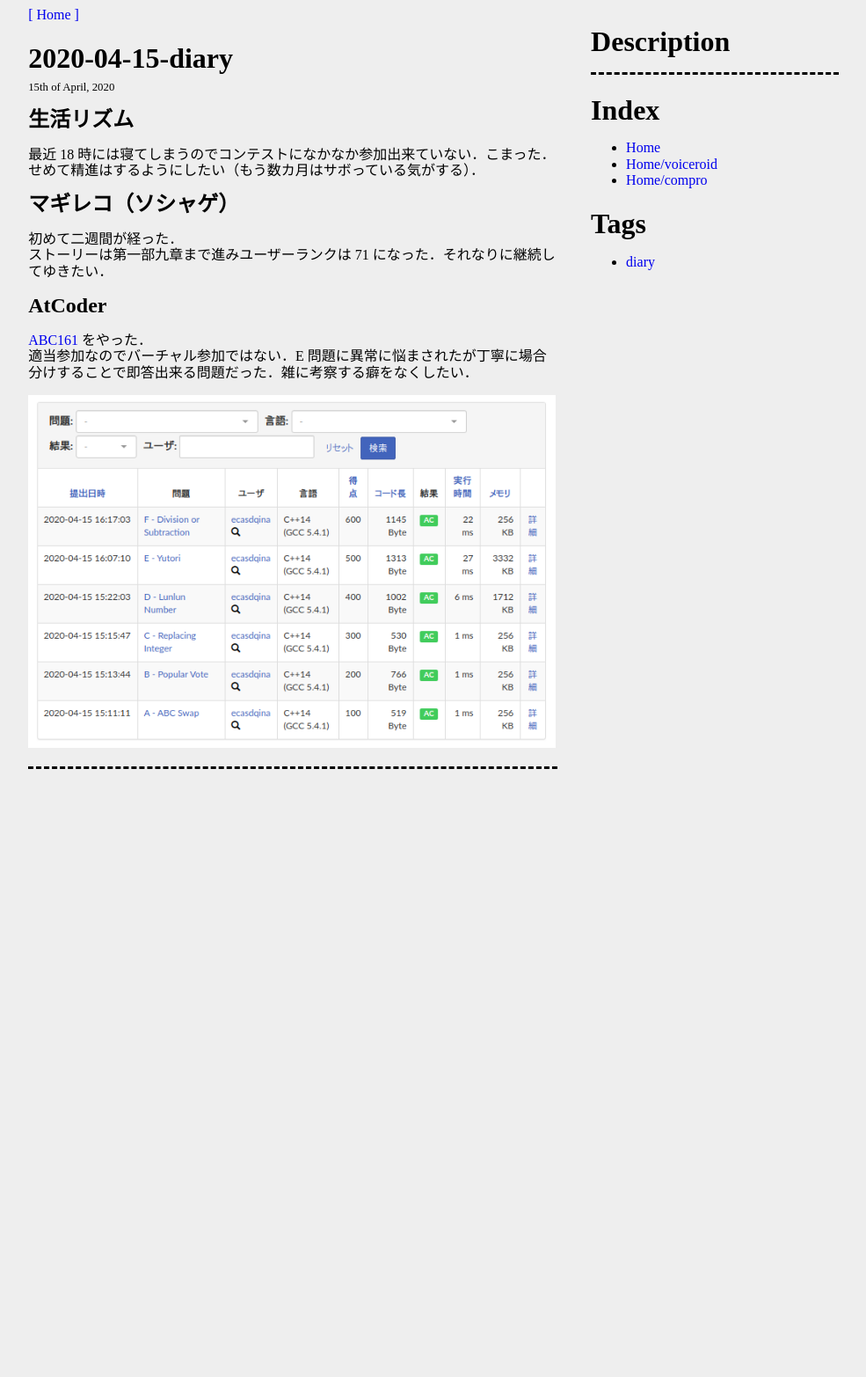
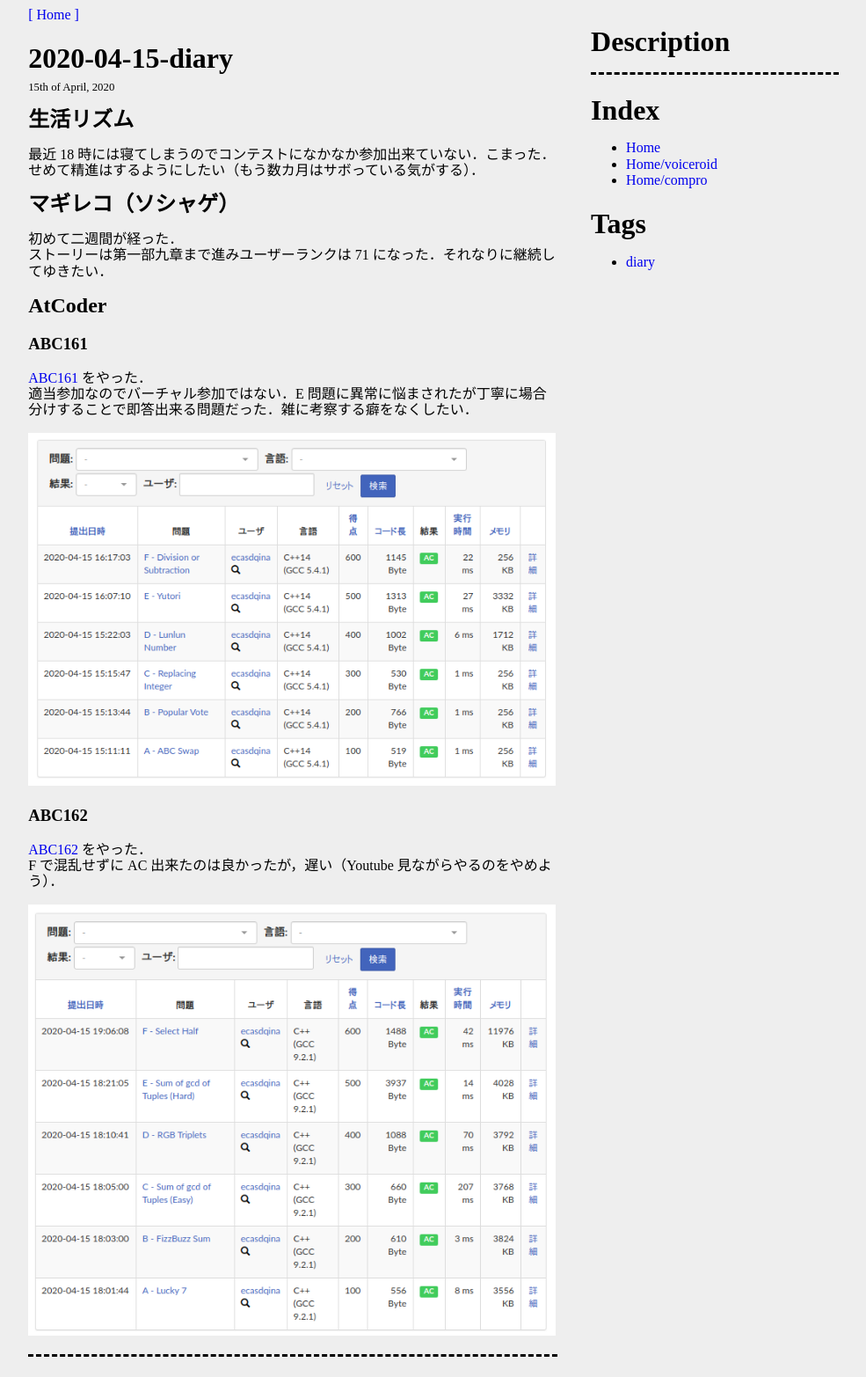
Before and after one commit to ecasdqina/blog, a Jekyll site: the page built from _posts/2020-04-15-diary.md, in a window 1280 px wide. Shown: the whole page at 88% size, without its empty margins (147-1132 px from the left). Built offline with Jekyll 4.4.1, drawn with Linux system fonts in a browser that asks for light colours; nearby versions of some CDN libraries; before the commit the page ends 900 px from its top, so only the background shows below that.

Commit message:
Write Diary

```diff
--- a/_posts/2020-04-15-diary.md
+++ b/_posts/2020-04-15-diary.md
@@ -14,7 +14,14 @@
 ストーリーは第一部九章まで進みユーザーランクは 71 になった．それなりに継続してゆきたい．
 
 ## AtCoder
+### ABC161
 <a href="https://atcoder.jp/contests/abc161">ABC161</a> をやった．<br>
 適当参加なのでバーチャル参加ではない．E 問題に異常に悩まされたが丁寧に場合分けすることで即答出来る問題だった．雑に考察する癖をなくしたい．
 
 <img width = "600" src="{{ site.baseurl }}/resources/2020-04-15-AC.png">
+
+### ABC162
+<a href="https://atcoder.jp/contests/abc162">ABC162</a> をやった．<br>
+F で混乱せずに AC 出来たのは良かったが，遅い（Youtube 見ながらやるのをやめよう）．
+
+<img width = "600" src="{{ site.baseurl }}/resources/2020-04-15-AC-2.png">
```
Also changed, not shown: resources/2020-04-15-AC-2.png (added).
